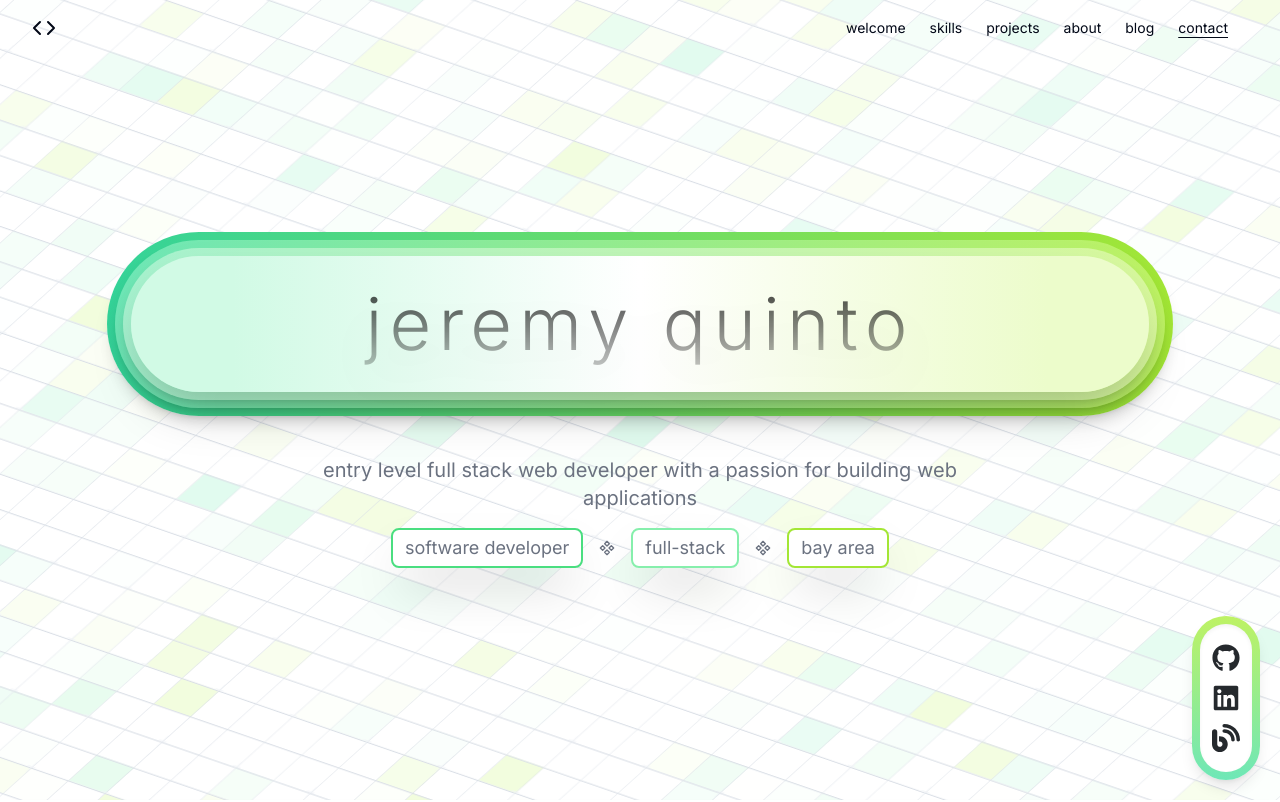
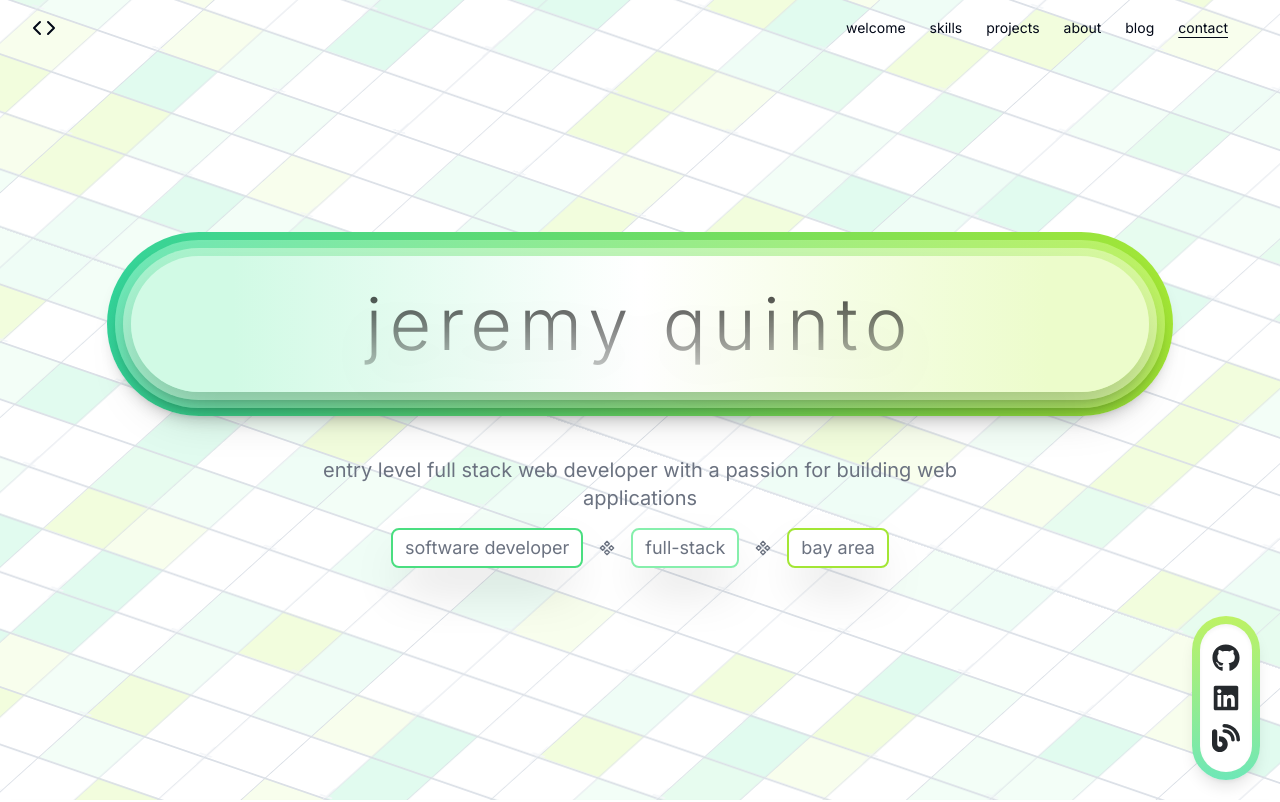
Before and after one commit to jpquinto/jeremy-quinto-dot-com, a Next.js app: page / in a window 1280 px wide. Shown: the top 802 px of the page. Built offline with nearby package versions, Linux system fonts and the light colour scheme; no server answers.

Commit message:
Removed background animation and outdated sections

```diff
--- a/app/page.tsx
+++ b/app/page.tsx
@@ -12,7 +12,7 @@ export default function Home() {
       <SkipLinks />
       <Hero />
       <Skills />
-        <Projects />
+      {/* <Projects /> */}
       <About />
       <BlogListing />
       <Contact />
--- a/components/about.tsx
+++ b/components/about.tsx
@@ -1,51 +1,62 @@
-import { Component } from "lucide-react"
-
+import { Component } from "lucide-react";
 
 export const About = () => {
   return (
-        <section className="w-full py-12 md:py-24 lg:py-32 bg-white shadow-lg" id="about">
+    <section
+      className="w-full py-12 md:py-24 lg:py-32 bg-white shadow-lg"
+      id="about"
+    >
       <div className="container space-y-6 px-4 md:px-6">
         <div className="flex flex-col items-center justify-center space-y-4 text-center">
           <div className="space-y-2">
-                <div className="inline-block text-purple-700 rounded-lg bg-gray-100 px-3 py-1">#bio</div>
-                <h2 className="bg-gradient-to-b from-black/80 to-black/20 bg-clip-text text-transparent drop-shadow-2xl text-4xl tracking-tight sm:text-6xl pb-3">about me</h2>
+            <div className="inline-block text-purple-700 rounded-lg bg-gray-100 px-3 py-1">
+              #bio
+            </div>
+            <h2 className="bg-gradient-to-b from-black/80 to-black/20 bg-clip-text text-transparent drop-shadow-2xl text-4xl tracking-tight sm:text-6xl pb-3">
+              about me
+            </h2>
             <p className="max-w-[900px] text-gray-500 md:text-xl/relaxed lg:text-base/relaxed xl:text-xl/relaxed dark:text-gray-400">
               learn more about me, outside of the technical stuff
             </p>
           </div>
         </div>
-            <Component role="presentation" className="text-gray-500 h-4 w-4 mx-auto" />
+        <Component
+          role="presentation"
+          className="text-gray-500 h-4 w-4 mx-auto"
+        />
         <div className="mx-auto grid items-start gap-4 sm:max-w-4xl sm:grid-cols-2 lg:max-w-5xl lg:grid-cols-3 text-justify">
           <div className="h-full grid gap-1 hover:bg-slate-100 transition-all hover:shadow-md p-2 rounded-xl">
-                <p role="heading" className="text-3xl">🎓</p>
+            <p role="heading" className="text-3xl">
+              🎓
+            </p>
             <h3 className="text-xl font-bold tracking-tight">education</h3>
             <p className="text-sm text-gray-500 dark:text-gray-400">
-                  i graduated from UC San Diego in summer 2023 with a B.S. in Mathematics - Computer Science and a minor in Data Science
+              i graduated from UC San Diego in summer 2023 with a B.S. in
+              Mathematics - Computer Science and a minor in Data Science
             </p>
           </div>
           <div className="h-full grid gap-1 hover:bg-slate-100 transition-all hover:shadow-md p-2 rounded-xl">
-                <p role="heading" className="text-3xl">🌉</p>
+            <p role="heading" className="text-3xl">
+              🌉
+            </p>
             <h3 className="text-xl font-bold tracking-tight">bay area</h3>
             <p className="text-sm text-gray-500 dark:text-gray-400">
-                  i was born and raised in the san francisco bay area, where i am currently living. i have never lived outside California
+              i was born and raised in the san francisco bay area, where i am
+              currently living. i have never lived outside California
             </p>
           </div>
           <div className="h-full grid gap-1 hover:bg-slate-100 transition-all hover:shadow-md p-2 rounded-xl">
-                <p role="heading" className="text-3xl">🏀</p>
+            <p role="heading" className="text-3xl">
+              🏀
+            </p>
             <h3 className="text-xl font-bold tracking-tight">hobbies</h3>
             <p className="text-sm text-gray-500 dark:text-gray-400">
-                  i love basketball, my favorite team is the Golden State Warriors! i also dabble in music production for fun
-                </p>
-              </div>
-              <div className="h-full grid gap-1 hover:bg-slate-100 transition-all hover:shadow-md p-2 rounded-xl">
-                <p role="heading" className="text-3xl">👩🏻‍🎓</p>
-                <h3 className="text-xl font-bold tracking-tight">tutoring</h3>
-                <p className="text-sm text-gray-500 dark:text-gray-400">
-                  for the last year, i have worked part time as a tutor, working with 15+ different students from K-12 in various math and computer science topics
+              i love basketball, my favorite team is the Golden State Warriors!
+              i also dabble in music production for fun
             </p>
           </div>
         </div>
       </div>
     </section>
-    )
-}
+  );
+};
--- a/components/ui/background-boxes.tsx
+++ b/components/ui/background-boxes.tsx
@@ -1,40 +1,32 @@
 "use client";
 import React from "react";
-import { motion } from "framer-motion";
 import { cn } from "@/lib/utils";
 
 export const BoxesCore = ({ className, ...rest }: { className?: string }) => {
   const rows = new Array(60).fill(1);
   const cols = new Array(50).fill(1);
   let colors = [
-    // "--sky-100",
-    // "--cyan-100",
-    // "--blue-100",
-    // "--pink-100",
-    // "--rose-100",
-    // "--fuchsia-100",
-    "--emerald-100",
-    "--emerald-200",
-    "--green-100",
-    "--green-200",
-    "--lime-100",
-    "--lime-200",
-    "--white",
-    "--white",
-    "--white",
+    "bg-emerald-100",
+    "bg-emerald-200",
+    "bg-green-100",
+    "bg-green-200",
+    "bg-lime-100",
+    "bg-lime-200",
+    "bg-white",
+    "bg-white",
+    "bg-white",
+    "bg-white",
+    "bg-white",
+    "bg-white",
   ];
   const getRandomColor = () => {
     return colors[Math.floor(Math.random() * colors.length)];
   };
 
-  const getRandomDelay = () => {
-    return (Math.random() * 10);
-  };
-
   return (
     <div
       style={{
-        transform: `translate(-40%,-60%) skewX(-48deg) scale(0.8) skewY(14deg) rotate(0deg) translateZ(0)`,
+        transform: `translate(-40%,-60%) skewX(-48deg) scale(1.3) skewY(14deg) rotate(0deg) translateZ(0)`,
       }}
       className={cn(
         "fixed left-1/4 p-4 top-0 flex w-full h-full -z-20 opacity-50",
@@ -43,27 +35,17 @@ export const BoxesCore = ({ className, ...rest }: { className?: string }) => {
       {...rest}
     >
       {rows.map((_, i) => (
-        <motion.div
+        <div
           key={`row` + i}
           className="w-16 h-8 border-l border-slate-200 relative opacity-70"
         >
           {cols.map((_, j) => (
-            <motion.div
-              animate={{
-                backgroundColor: [
-                  `var(--white)`,
-                  `var(${getRandomColor()})`,
-                  `var(--white)`,
-                ],
-                transition: {
-                  duration: 2, // Increase duration to make flicker slower
-                  repeat: Infinity,
-                  repeatType: "mirror",
-                  delay: getRandomDelay(),
-                },
-              }}
+            <div
               key={`col` + j}
-              className="w-16 h-8 border-r border-t border-slate-400 relative"
+              className={cn(
+                "w-16 h-8 border-r border-t border-slate-400 relative",
+                getRandomColor()
+              )}
             >
               {j % 2 === 0 && i % 2 === 0 ? (
                 <svg
@@ -72,7 +54,7 @@ export const BoxesCore = ({ className, ...rest }: { className?: string }) => {
                   viewBox="0 0 24 24"
                   strokeWidth="1.5"
                   stroke="currentColor"
-                  className="absolute h-6 w-10 -top-[14px] -left-[22px] text-slate-200 stroke-[1px] pointer-events-none"
+                  className={`absolute h-6 w-10 -top-[14px] -left-[22px] text-slate-200 stroke-[1px] pointer-events-none`}
                   role="presentation"
                 >
                   <path
@@ -82,9 +64,9 @@ export const BoxesCore = ({ className, ...rest }: { className?: string }) => {
                   />
                 </svg>
               ) : null}
-            </motion.div>
+            </div>
           ))}
-        </motion.div>
+        </div>
       ))}
     </div>
   );
```
Also changed, not shown: components/project-background.tsx (+9 -50 lines). Lines whose indentation alone changed are shown as unchanged.
